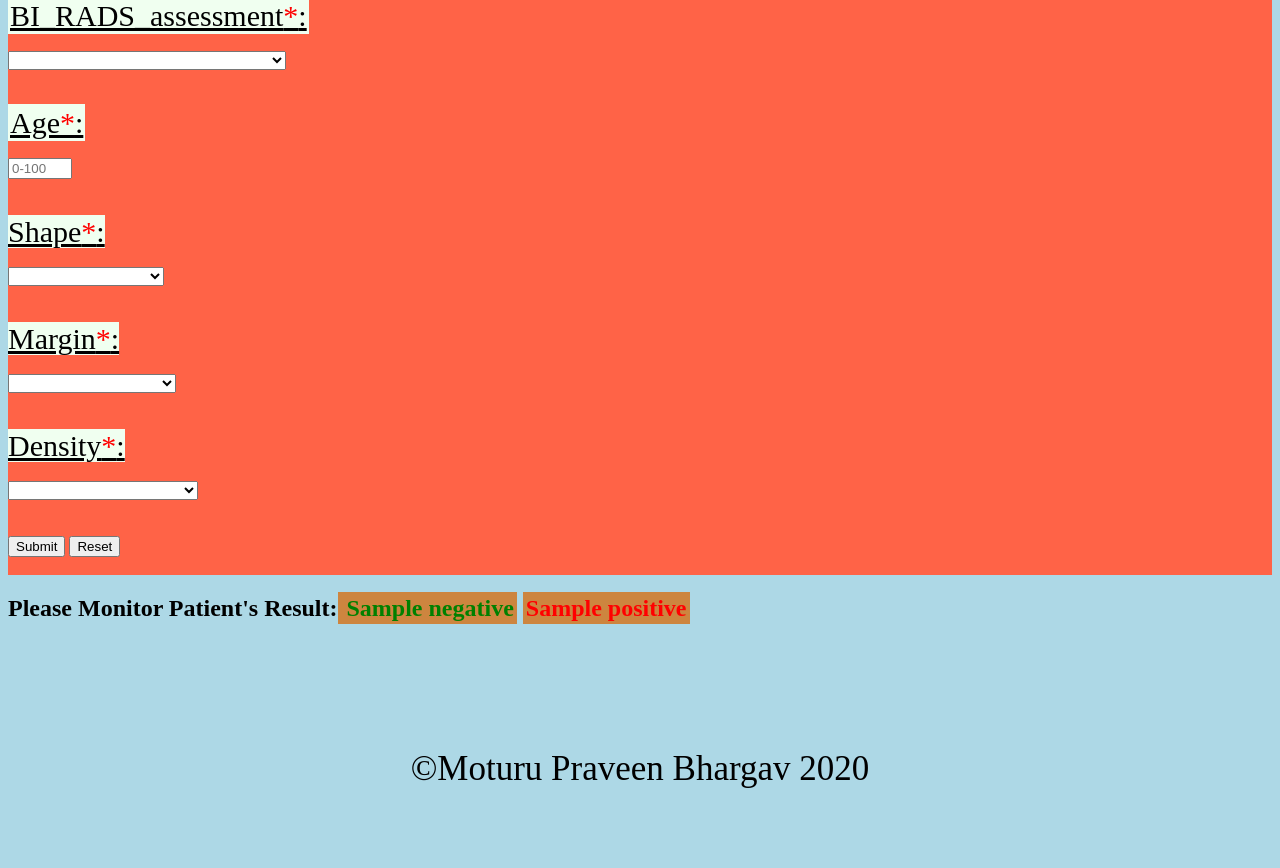
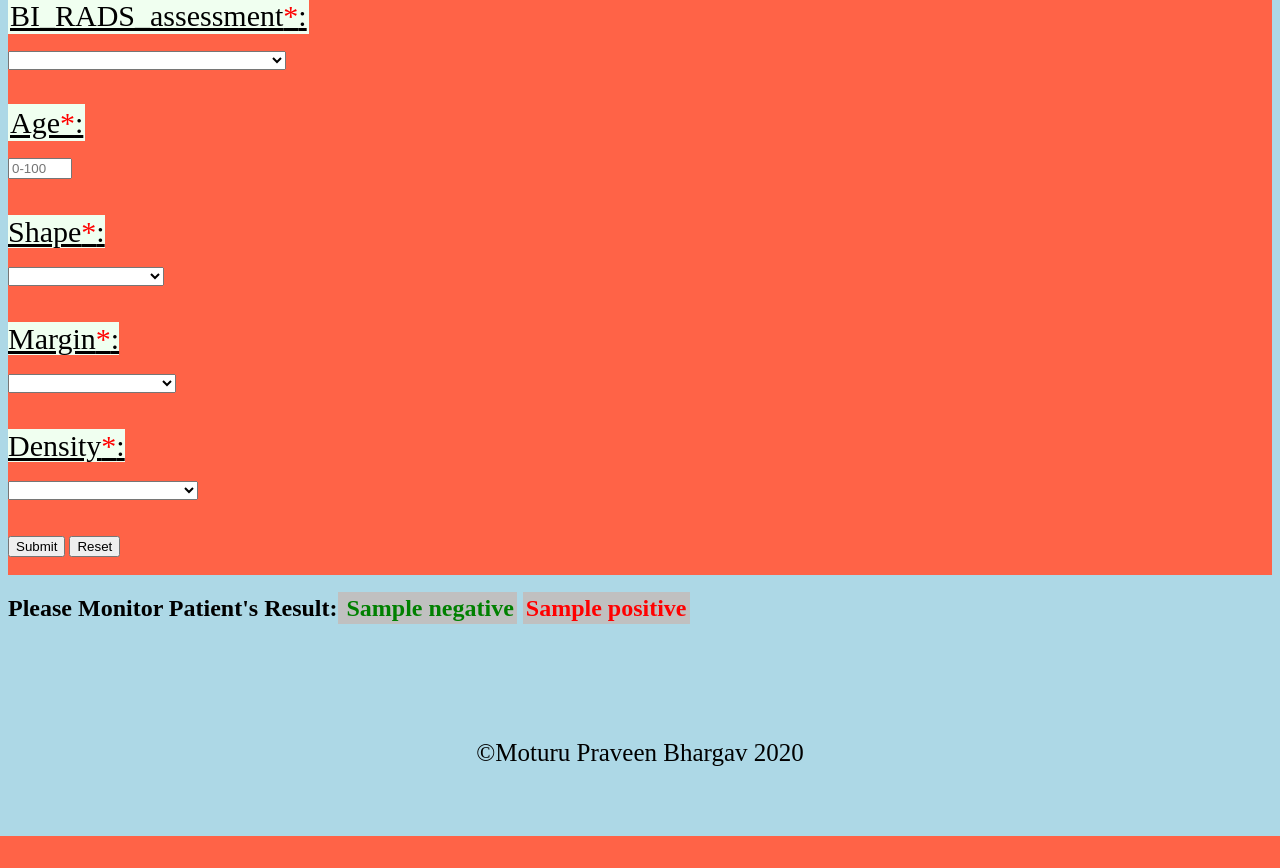
Before and after one commit to MOTURUPRAVEENBHARGAV/mammogram, a Flask app: template templates/index.html in a window 1280 px wide. Shown: the part 99-967 px from the top of the page. After the commit the page ends 935 px from the top, so only its background shows below. Run offline with Flask 2, Linux system fonts and the light colour scheme; the template is opened without the code that fills it: most values are stand-ins (such as "Sample title", 1, 10 or a date in 2020); parts of the project's set-up code (start-up, migrations or seed data) failed here and were passed over.

Commit message:
Add files via upload

```diff
--- a/app.py
+++ b/app.py
@@ -117,10 +117,10 @@
         prediction= model.predict([[ BI_RADS_assessment,Age,Shapes,Margin,Density]])
 
         if prediction==1:
-            return render_template('index.html', Positive="MALIGNANT --- PLEASE HAVE DOCTOR'S ADVICE")
+           return render_template('index.html', Positive="🙁☹MALIGNANT --- PLEASE HAVE DOCTOR'S ADVICE 🙁☹")
 
         else:
-            return render_template('index.html', Negative="BENIGN --- NO NEED TO WORRY, BE HAPPY")
+            return render_template('index.html', Negative="😀BENIGN --- NO NEED TO WORRY, BE HAPPY😀")
 
 if __name__=="__main__":
     app.run(debug=True)
--- a/templates/index.html
+++ b/templates/index.html
@@ -81,9 +81,9 @@
 </section>
 
 
-<h2> Please Monitor Patient's Result:<span style="background-color:peru;color:green;border=3px solid black;padding:3px;"> {{Negative}}</span> <span style="background-color:peru;color:red;border=3px solid black;padding:3px;"> {{Positive}}</span></h2><br><br><br><br>
+<h2> Please Monitor Patient's Result:<span style="background-color:silver;color:green;border=3px solid black;padding:3px;"> {{Negative}}</span> <span style="background-color:silver;color:red;border=3px solid black;padding:3px;"> {{Positive}}</span></h2><br><br><br><br>
 
-<p style="text-align:center;font-size:35px;">©Moturu Praveen Bhargav 2020</p><br><br>
+<p style="text-align:center;font-size:25px;">©Moturu Praveen Bhargav 2020</p><br><br>
 </div>
 </body>
 </html>
```
